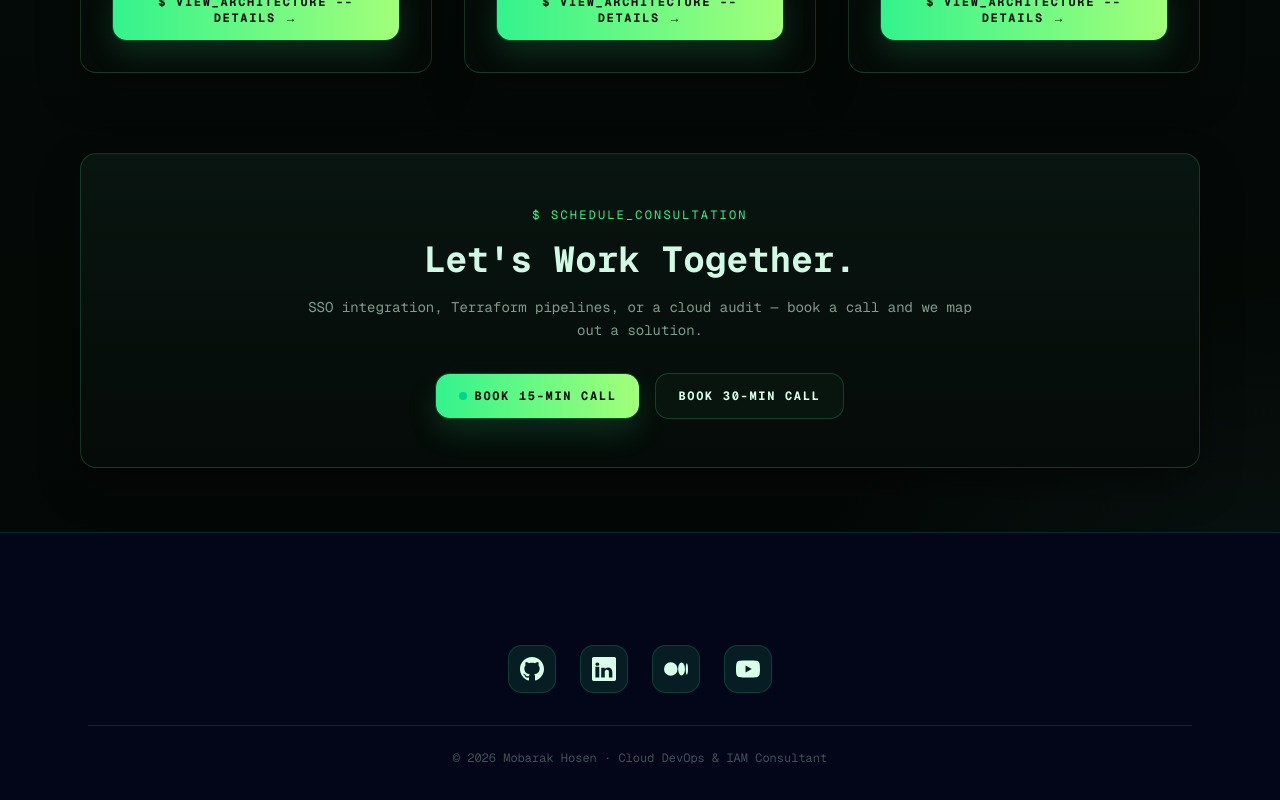
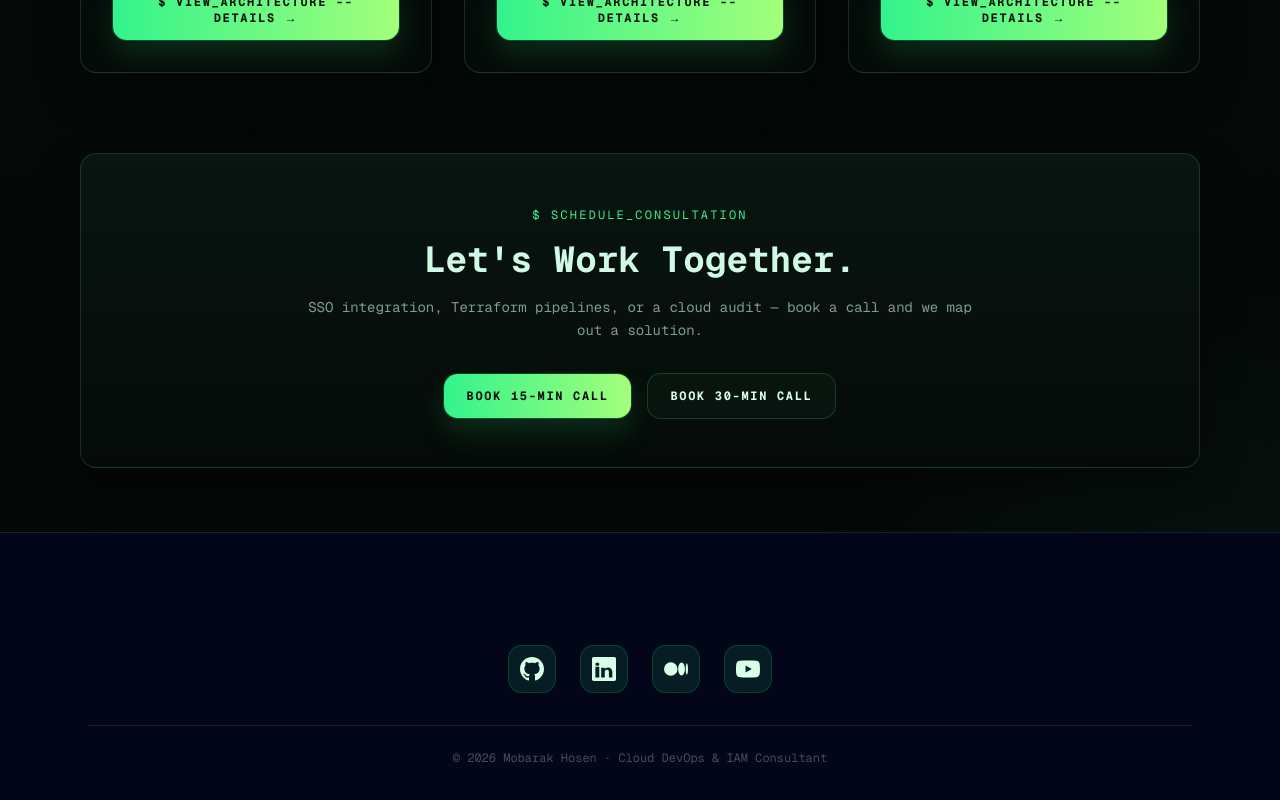
Before and after one commit to imShakil/imshakil.github.io, a Next.js app in the folder site/: page /projects in a window 1280 px wide. Shown: the part 1659-2459 px from the top of the page. Built offline with nearby package versions, Linux system fonts and the light colour scheme.

Commit message:
chore: remove unused openSourceProjects import; clean up pulse dot in projects CTA

```diff
--- a/site/src/components/ProjectsContent.tsx
+++ b/site/src/components/ProjectsContent.tsx
@@ -1,7 +1,7 @@
 'use client';
 
 import Link from 'next/link';
-import { featuredProjects, openSourceProjects, getProjectThumbnail } from '@/data/projects';
+import { featuredProjects, getProjectThumbnail } from '@/data/projects';
 import { profile } from '@/data/profile';
 import Footer from '@/components/Footer';
 
@@ -146,7 +146,6 @@ export default function ProjectsContent() {
                   rel="noopener noreferrer"
                   className="terminal-button w-full sm:w-auto inline-flex items-center justify-center gap-2 font-mono uppercase tracking-[0.14em] text-xs"
                 >
-                  <span className="w-2 h-2 rounded-full bg-emerald-400 animate-pulse"></span>
                   Book 15-Min Call
                 </a>
                 <a
```
